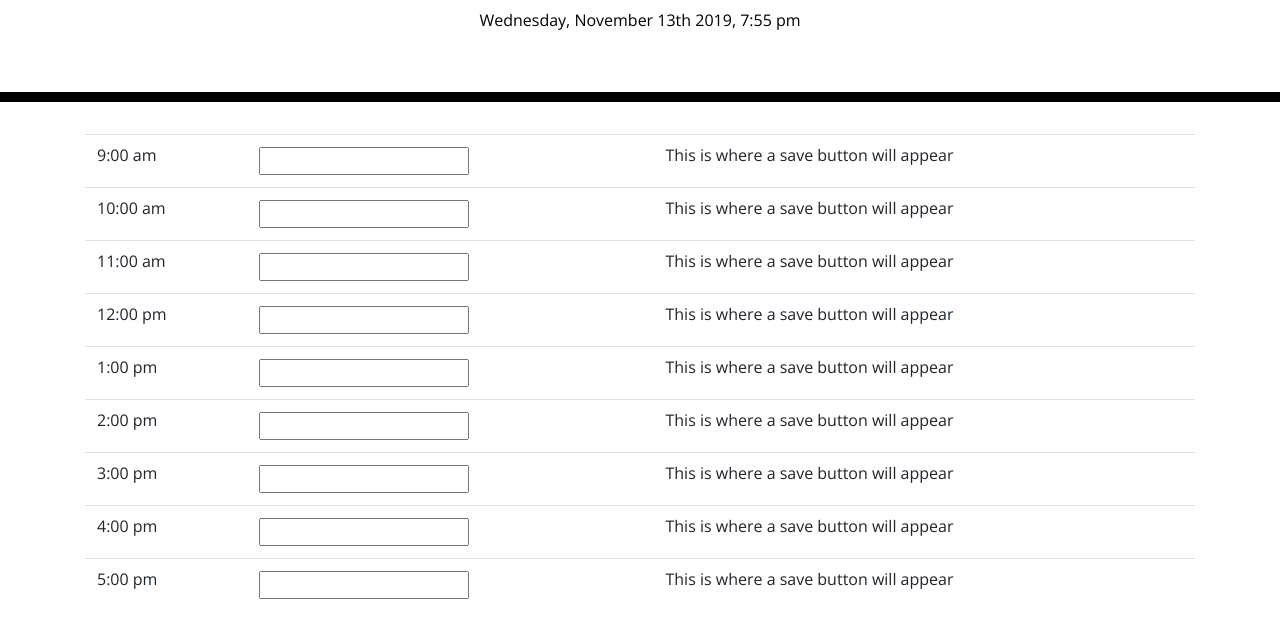
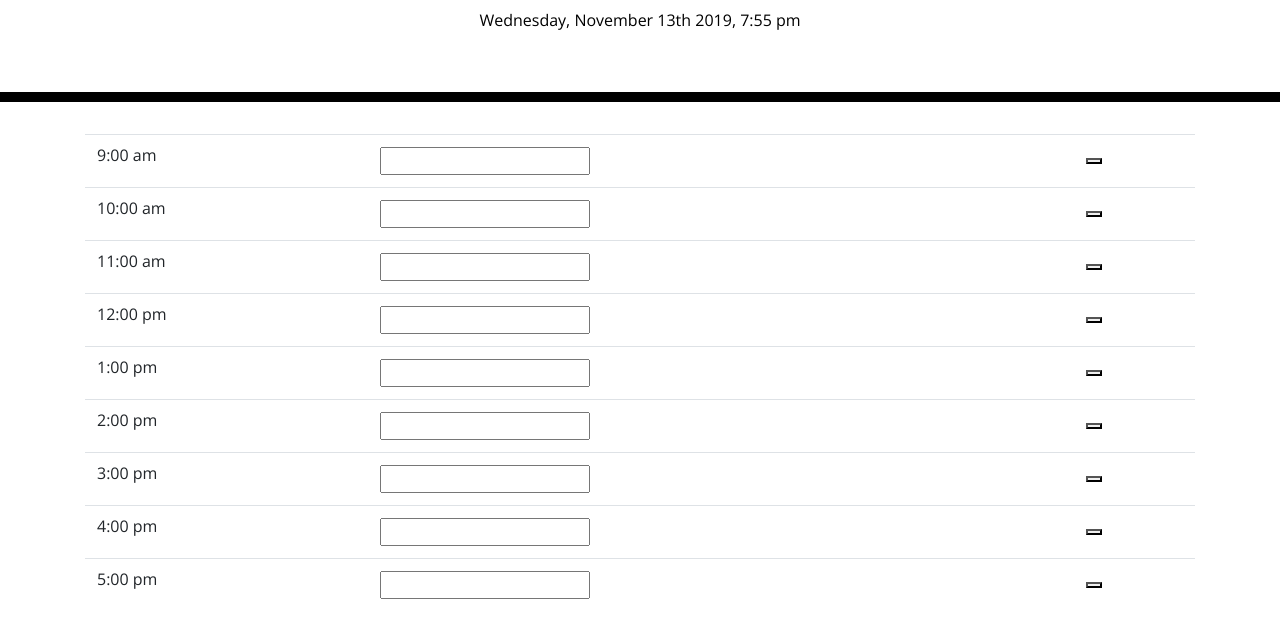
Before and after one commit to ald2424/Day-Planner, a plain HTML site: page index.html in a window 1280 px wide. Shown: the part 182-809 px from the top of the page. Drawn offline with nearby package versions, Linux system fonts and the light colour scheme.

Commit message:
Updates to js

```diff
--- a/assets/script.js
+++ b/assets/script.js
@@ -1,43 +1,61 @@
 // *****************TODOS*********************
 // make save buttons
-// make save button work to save user input to local storage
+// make save button work to save user input to local storage <--- Might have to save this for last
 // color code each table row depending on if it is past, present, or future
 // fix for loops that create table rows and data to make it less code
 
 // Current day and time
 var NowMoment = moment();
 var eDisplayMoment = document.getElementById('displayMoment');
-  eDisplayMoment.innerHTML = NowMoment.format("dddd, MMMM Do YYYY, h:mm a");
+ eDisplayMoment.innerHTML = NowMoment.format("dddd, MMMM Do YYYY, h:mm a");
+
+
+
+// *******************us this to try to compare h to i to change css******************
+ var h = NowMoment.format('h');
 
   // ***********************Set up table data*******************
 
-  // 9am to 11 am
+  // // 9am to 11 am
     for(var i = 9; i < 12; i++){
       var tRow = $("<tr>");
       var hours = $("<td>").text(i + ":00 am");
       var userInput = $("<td>").append("<input />");
-      var save = $("<td>").text("This is where a save button will appear");
+      var save = $("<td>").append("<button />");
 
       tRow.append(hours, userInput, save);
       $(".table").append(tRow);
+
+      if(i == h){
+        hours.css("color", "red");
+        }
     }
 
     // 12 pm
     var tRow = $("<tr>");
     var hours = $("<td>").text("12:00 pm");
     var userInput = $("<td>").append("<input />");
-    var save = $("<td>").text("This is where a save button will appear");
+    var save = $("<td>").append("<button />");
 
     tRow.append(hours, userInput, save);
     $(".table").append(tRow);
+
+    if(i == h){
+      tRow.css("color", "red");
+      }
 
     // 1pm to 5pm
     for(var i = 1; i < 6; i++){
       var tRow = $("<tr>");
       var hours = $("<td>").text(i + ":00 pm");
       var userInput = $("<td>").append("<input />");
-      var save = $("<td>").text("This is where a save button will appear");
+      var save = $("<td>").append("<button />");
 
       tRow.append(hours, userInput, save);
       $(".table").append(tRow);
+
+      if(i == h){
+        tRow.css("color", "red");
+        }
+
     }
```
Also changed, not shown: index.html (+45 -0 lines).
